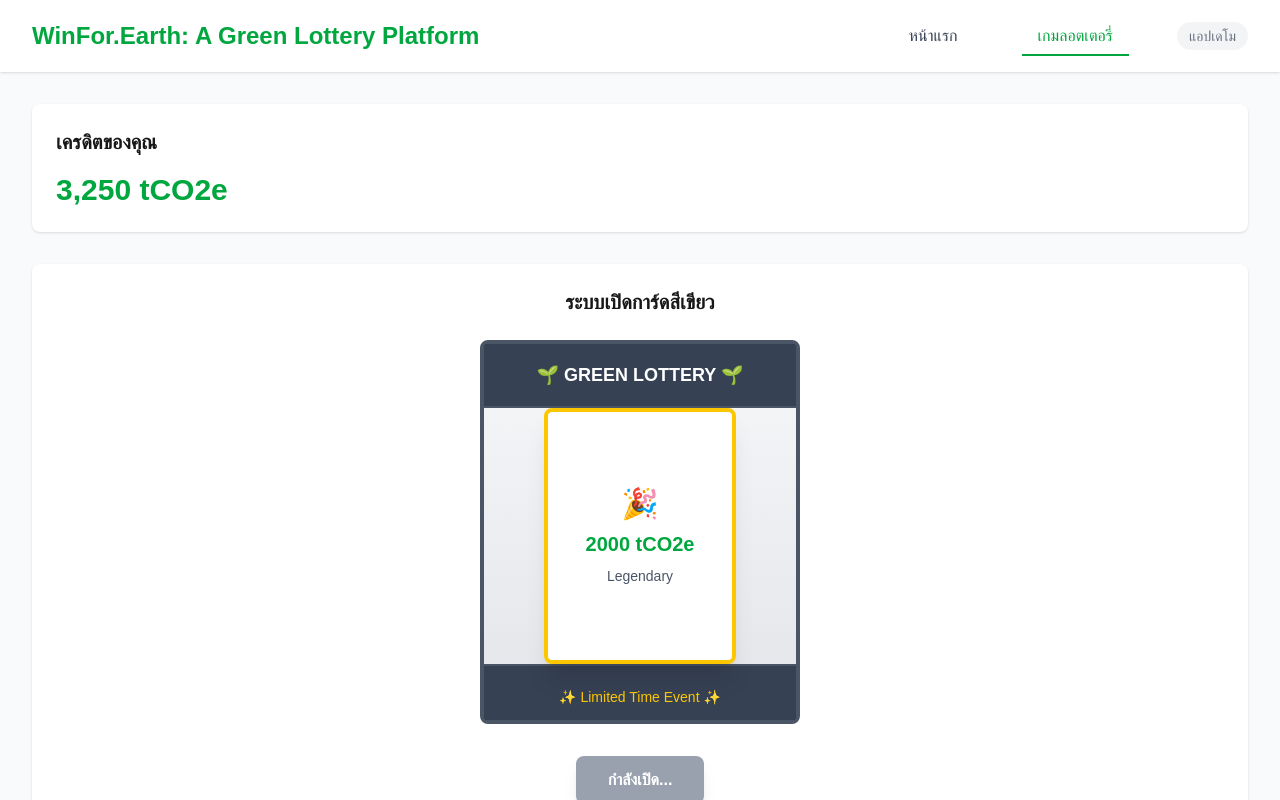
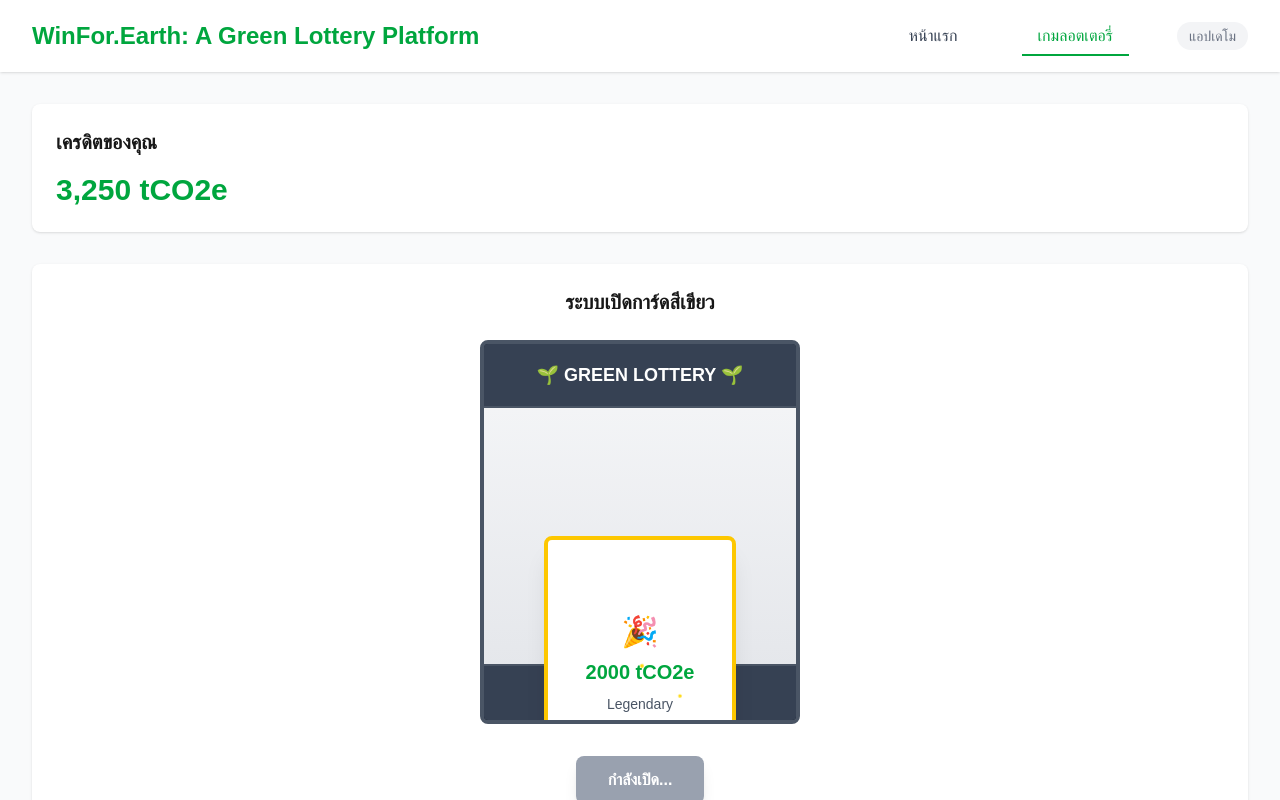
Before and after one commit to waritsan/co2x, a Next.js app in the folder src/web/: page /game in a window 1280 px wide. Both pictures are taken after a click on the button "เปิดการ์ด". Shown: the top 800 px of the page. Built offline with nearby package versions, Linux system fonts and the light colour scheme.

Commit message:
Add dramatic card opening animation with screen shake, scaling, glow effects, and sparkles

```diff
--- a/src/web/src/app/game/page.tsx
+++ b/src/web/src/app/game/page.tsx
@@ -15,6 +15,8 @@ export default function GamePage() {
   const [result, setResult] = useState<string | null>(null);
   const [userCredits, setUserCredits] = useState(1250);
   const [cardFlipped, setCardFlipped] = useState(false);
+  const [showSparkles, setShowSparkles] = useState(false);
+  const [isShaking, setIsShaking] = useState(false);
 
   useEffect(() => {
     const savedCredits = localStorage.getItem('userCredits');
@@ -29,6 +31,8 @@ export default function GamePage() {
     setIsPulling(true);
     setResult(null);
     setCardFlipped(false);
+    setShowSparkles(false);
+    setIsShaking(false);
 
     // Select random prize based on probability
     const random = Math.random();
@@ -43,23 +47,39 @@ export default function GamePage() {
       }
     }
 
-    // Animate card flip after a short delay
+    // Dramatic animation sequence
     setTimeout(() => {
+      // Stage 1: Screen shake and card pulse
+      setIsShaking(true);
+      setTimeout(() => setIsShaking(false), 500);
+    }, 200);
+
+    setTimeout(() => {
+      // Stage 2: Card flip with scaling
       setCardFlipped(true);
       setResult(selectedPrize.label);
+    }, 800);
 
-      // Update credits
+    setTimeout(() => {
+      // Stage 3: Sparkle effects
+      setShowSparkles(true);
+    }, 1400);
+
+    setTimeout(() => {
+      // Stage 4: Update credits
       const amount = parseInt(selectedPrize.label.split(' ')[0]);
       setUserCredits(prev => {
         const newCredits = prev + amount;
         localStorage.setItem('userCredits', newCredits.toString());
         return newCredits;
       });
-    }, 1500);
+    }, 1800);
 
     setTimeout(() => {
+      // Stage 5: End animation
       setIsPulling(false);
-    }, 3000);
+      setShowSparkles(false);
+    }, 3500);
   };
 
   return (
@@ -106,12 +126,12 @@ export default function GamePage() {
                 </div>
 
                 {/* Card slot */}
-                <div className="flex items-center justify-center h-64 bg-gradient-to-b from-gray-100 to-gray-200">
+                <div className={`flex items-center justify-center h-64 bg-gradient-to-b from-gray-100 to-gray-200 transition-all duration-300 ${isShaking ? 'shake' : ''}`}>
                   <div className="relative">
                     {/* Card back */}
                     <div
-                      className={`card-reveal w-48 h-64 bg-gradient-to-br from-green-400 to-green-600 rounded-lg border-4 border-green-300 shadow-lg flex items-center justify-center transition-transform duration-1000 ${
-                        cardFlipped ? 'flipped' : ''
+                      className={`card-reveal w-48 h-64 bg-gradient-to-br from-green-400 to-green-600 rounded-lg border-4 border-green-300 shadow-lg flex items-center justify-center ${
+                        cardFlipped ? 'flipped animating' : ''
                       }`}
                     >
                       <div className="text-white text-center">
@@ -123,17 +143,28 @@ export default function GamePage() {
 
                     {/* Card front (revealed prize) */}
                     <div
-                      className={`card-reveal absolute inset-0 w-48 h-64 bg-white rounded-lg border-4 border-yellow-400 shadow-xl flex flex-col items-center justify-center transition-transform duration-1000 ${
+                      className={`card-reveal absolute inset-0 w-48 h-64 bg-white rounded-lg border-4 border-yellow-400 shadow-xl flex flex-col items-center justify-center dramatic-reveal ${
                         cardFlipped ? '' : 'flipped'
                       }`}
                     >
                       {result && (
-                        <div className="text-center">
+                        <div className="text-center relative">
                           <div className="text-3xl mb-2">🎉</div>
                           <div className="font-bold text-xl text-green-600">{result}</div>
                           <div className="text-sm text-gray-600 mt-2">
                             {prizes.find(p => p.label === result)?.rarity}
                           </div>
+
+                          {/* Sparkle effects */}
+                          {showSparkles && (
+                            <>
+                              <div className="sparkle"></div>
+                              <div className="sparkle"></div>
+                              <div className="sparkle"></div>
+                              <div className="sparkle"></div>
+                              <div className="sparkle"></div>
+                            </>
+                          )}
                         </div>
                       )}
                     </div>
--- a/src/web/src/app/globals.css
+++ b/src/web/src/app/globals.css
@@ -29,8 +29,87 @@ body {
 .card-reveal {
   transform-style: preserve-3d;
   backface-visibility: hidden;
+  transition: all 1.5s cubic-bezier(0.175, 0.885, 0.32, 1.275);
 }
 
 .card-reveal.flipped {
-  transform: rotateY(180deg);
+  transform: rotateY(180deg) scale(1.1);
+  box-shadow: 0 0 30px rgba(34, 197, 94, 0.6), 0 0 60px rgba(34, 197, 94, 0.4);
 }
+
+.card-reveal.animating {
+  animation: cardPulse 0.6s ease-in-out;
+}
+
+@keyframes cardPulse {
+  0% { transform: scale(1); }
+  50% { transform: scale(1.15) rotateY(90deg); }
+  100% { transform: scale(1.1) rotateY(180deg); }
+}
+
+/* Dramatic reveal effects */
+.dramatic-reveal {
+  position: relative;
+  overflow: hidden;
+}
+
+.dramatic-reveal::before {
+  content: '';
+  position: absolute;
+  top: -50%;
+  left: -50%;
+  width: 200%;
+  height: 200%;
+  background: conic-gradient(from 0deg, transparent, rgba(255, 255, 255, 0.8), transparent);
+  animation: lightSweep 2s ease-out;
+  pointer-events: none;
+}
+
+@keyframes lightSweep {
+  0% { transform: rotate(0deg); opacity: 0; }
+  10% { opacity: 1; }
+  90% { opacity: 1; }
+  100% { transform: rotate(360deg); opacity: 0; }
+}
+
+/* Sparkle effects */
+.sparkle {
+  position: absolute;
+  width: 4px;
+  height: 4px;
+  background: #ffd700;
+  border-radius: 50%;
+  animation: sparkleFade 1.5s ease-out forwards;
+}
+
+.sparkle:nth-child(1) { top: 20%; left: 20%; animation-delay: 0.1s; }
+.sparkle:nth-child(2) { top: 30%; left: 80%; animation-delay: 0.3s; }
+.sparkle:nth-child(3) { top: 70%; left: 15%; animation-delay: 0.5s; }
+.sparkle:nth-child(4) { top: 80%; left: 85%; animation-delay: 0.7s; }
+.sparkle:nth-child(5) { top: 50%; left: 50%; animation-delay: 0.9s; }
+
+@keyframes sparkleFade {
+  0% {
+    opacity: 0;
+    transform: scale(0) rotate(0deg);
+  }
+  50% {
+    opacity: 1;
+    transform: scale(1) rotate(180deg);
+  }
+  100% {
+    opacity: 0;
+    transform: scale(0) rotate(360deg);
+  }
+}
+
+/* Screen shake effect */
+@keyframes shake {
+  0%, 100% { transform: translateX(0); }
+  10%, 30%, 50%, 70%, 90% { transform: translateX(-2px); }
+  20%, 40%, 60%, 80% { transform: translateX(2px); }
+}
+
+.shake {
+  animation: shake 0.5s ease-in-out;
+}
```
